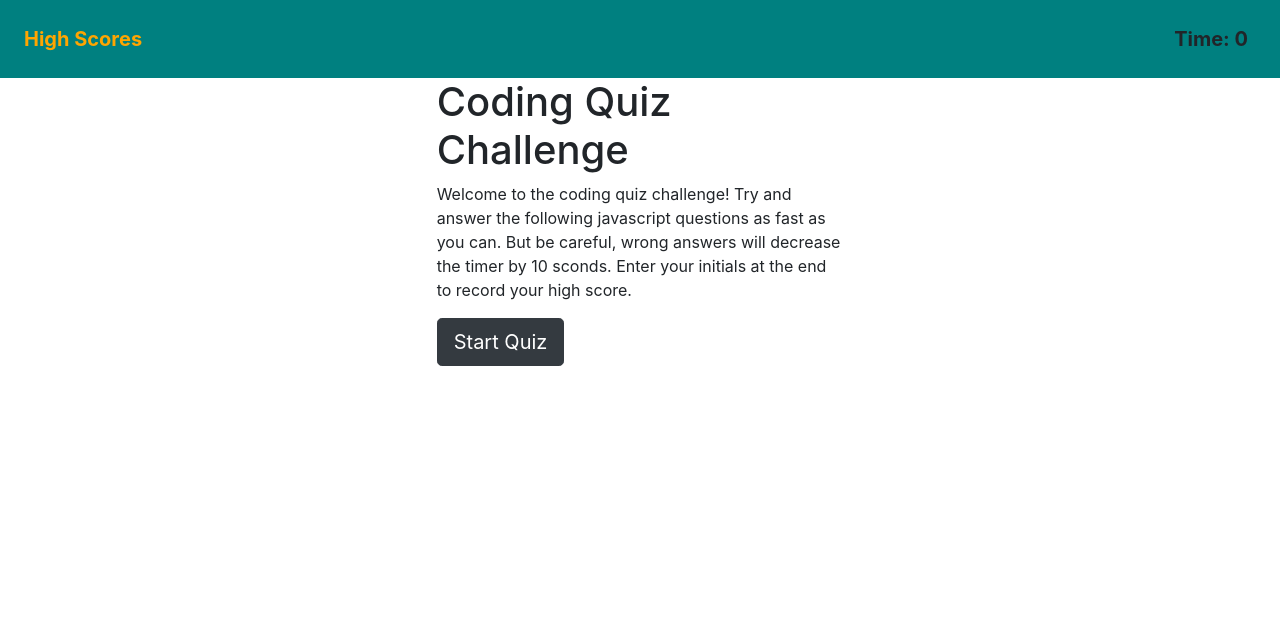
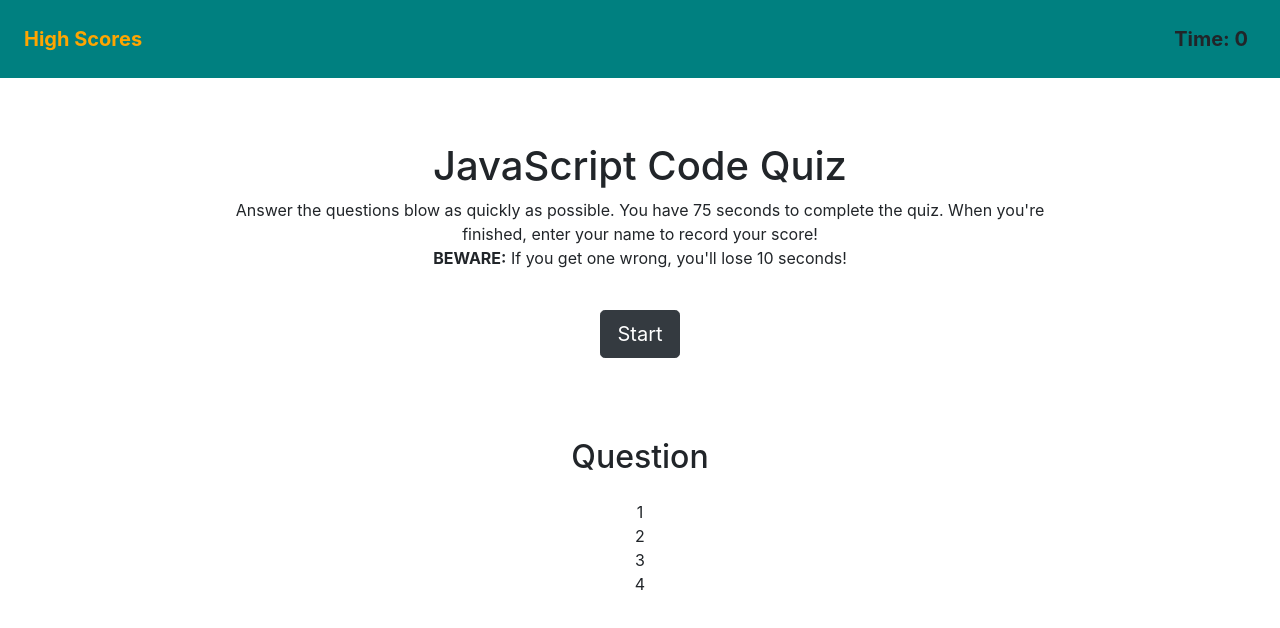
Before and after one commit to jvernot/JavaScript-Code-Quiz, a plain HTML site: page index.html in a window 1280 px wide. Drawn offline with nearby package versions, Linux system fonts and the light colour scheme.

Commit message:
wrote more html for home page

```diff
--- a/index.html
+++ b/index.html
@@ -17,23 +17,34 @@
         <div id="timer" class="float-right mr-2">Time: 0</div>
     </header>
 
+    <!--Main screen-->
+    <div class="conatiner mt-5">
+        <div class="row justify-content-center mt5 pt-3 pb-3">
+            <div class="col-10 col-lg-8 text-center">
+                <h1>JavaScript Code Quiz</h1>
+                <p>Answer the questions blow as quickly as possible. You have 75 seconds to complete the quiz. When you're finished, enter your name to record your score!
+                <br>
+                <strong>BEWARE:</strong> If you get one wrong, you'll lose 10 seconds! </p>
+                <br>
+                <button type="button" id="startBtn" class="btn btn-lg btn-dark">Start</button>
+            </div>
+        </div>
+    </div>
 
-    <div class="conatiner">
 
-        <div class="row">
-            <div class="col-4"></div>
-            <div class="col-4 questions-div">
-                <div class="questionTitle">
-                    <h1 class="question">Coding Quiz Challenge</h1>
-                </div>
-                <div class="questionContent">
-                    <p>Welcome to the coding quiz challenge! Try and answer the following javascript questions as fast as you can. But be careful, wrong answers will decrease the timer by 10 sconds. Enter your initials at the end to record your high score. </p>
-                </div>
-                <div class="buttons-div">
-                    <button class="start btn btn-dark btn-lg">Start Quiz</button>
-                </div>
+    <!-- questions and answers will be contained here -->
+    <div class="conatiner mt-5">
+        <div class="row justify-content-center mt5 pt-3 pb-3">
+            <div class="col-10 col-lg-8 text-center questionsDiv">
+                <h2 id="questionText" class="mb-4">Question</h2>
+                <ul id="answerText" class="list-unstyled">
+                    <li class="answerchoice">1</li>
+                    <li class="answerchoice">2</li>
+                    <li class="answerchoice">3</li>
+                    <li class="answerchoice">4</li>
+                </ul>
+                <p class="submit"></p>
             </div>
-            <div class="col-4"></div>
         </div>
     </div>
 
```
